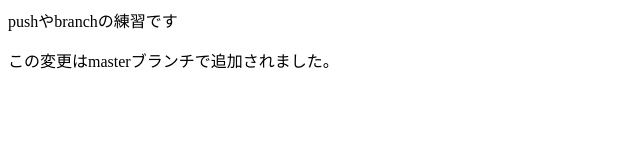
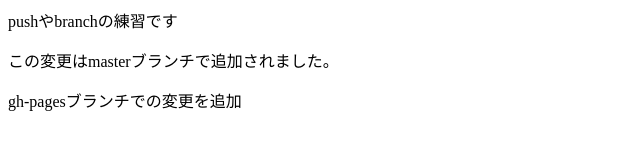
Before and after one commit to ryjkmr/test2, a plain HTML site: page index.html in a window 1280 px wide. Shown: the whole page, without its empty margins (0-640 px from the left). Drawn offline with Linux system fonts and the light colour scheme.

Commit message:
gh-pagesブランチでの変更を追加

```diff
--- a/index.html
+++ b/index.html
@@ -9,5 +9,6 @@
 <body>
     pushやbranchの練習です
     <p>この変更はmasterブランチで追加されました。</p>
+    gh-pagesブランチでの変更を追加
 </body>
 </html>
```
